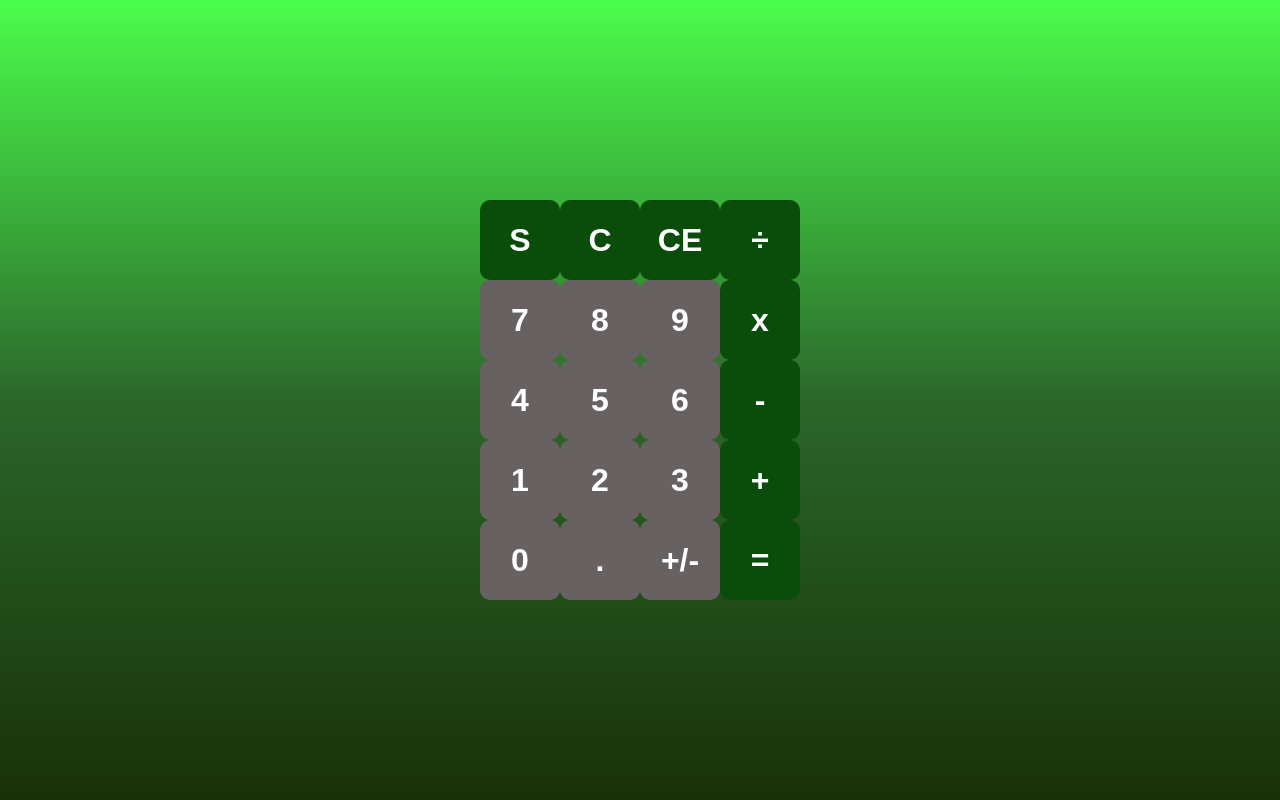
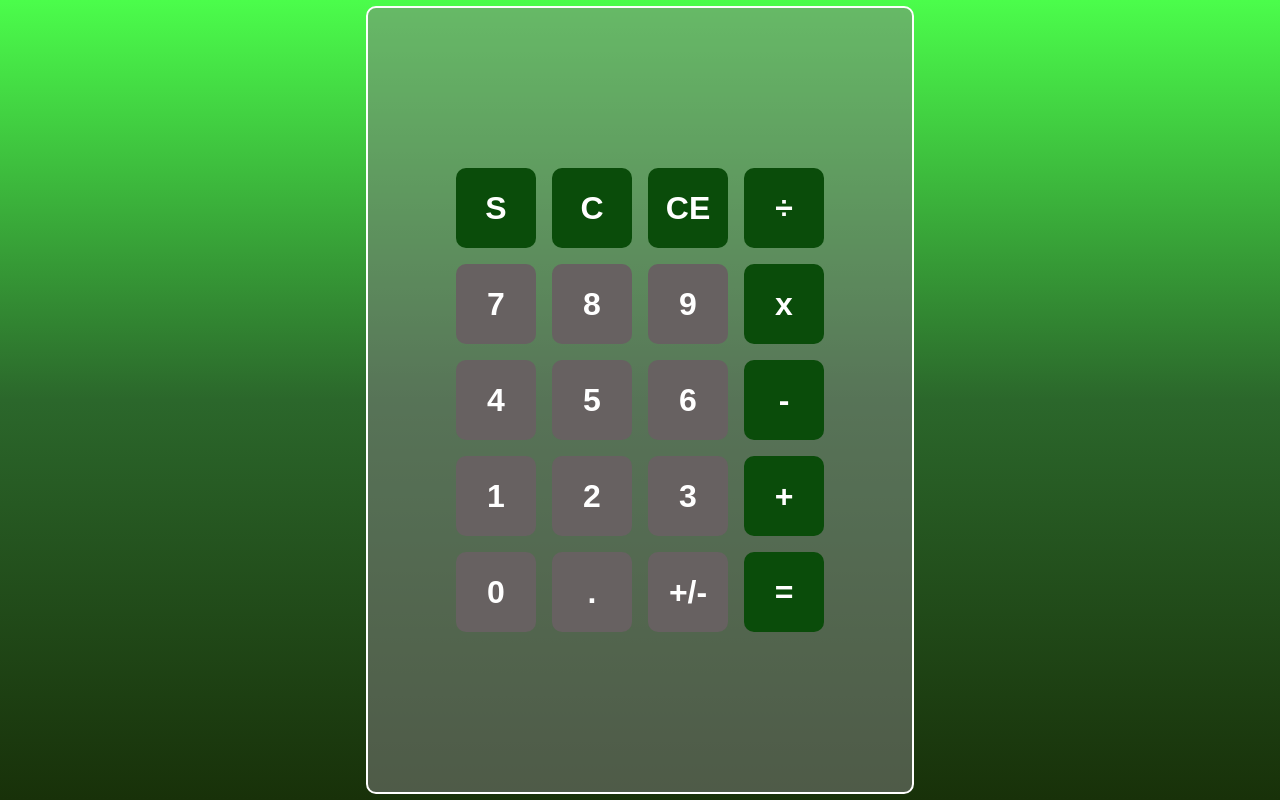
Before and after one commit to CarlosVinicios99/Calculadora-Web, a React (Create React App) app: page / in a window 1280 px wide. Built offline with nearby package versions, Linux system fonts and the light colour scheme.

Commit message:
estilo da calculadora definido

```diff
--- a/src/componentes/Calculadora.tsx
+++ b/src/componentes/Calculadora.tsx
@@ -2,6 +2,7 @@ import { FunctionComponent, useState } from "react";
 import Display from "./Display";
 import Botao from "./Botao";
 import CorBotao from "./CorBotao";
+import "./css/calculadora.css"
 
 
 const Calculadora: FunctionComponent = () => {
--- a/src/componentes/css/calculadora.css
+++ b/src/componentes/css/calculadora.css
@@ -0,0 +1,24 @@
+.calculadora-container {
+    width: 30rem;
+    height: 45rem;
+    border-radius: 10px;
+    border: 2px solid white;
+    background-color: rgba(128, 128, 128, 0.527);
+    display: flex;
+    flex-direction: column;
+    justify-content: center;
+    padding: 2rem;
+    align-items: center;
+}
+
+.botoes-container {
+    display: flex;
+    flex-direction: column;
+    gap: 1rem;
+}
+
+.linha-de-botoes {
+    display: flex;
+    flex-direction: row;
+    gap: 1rem;
+}
```
